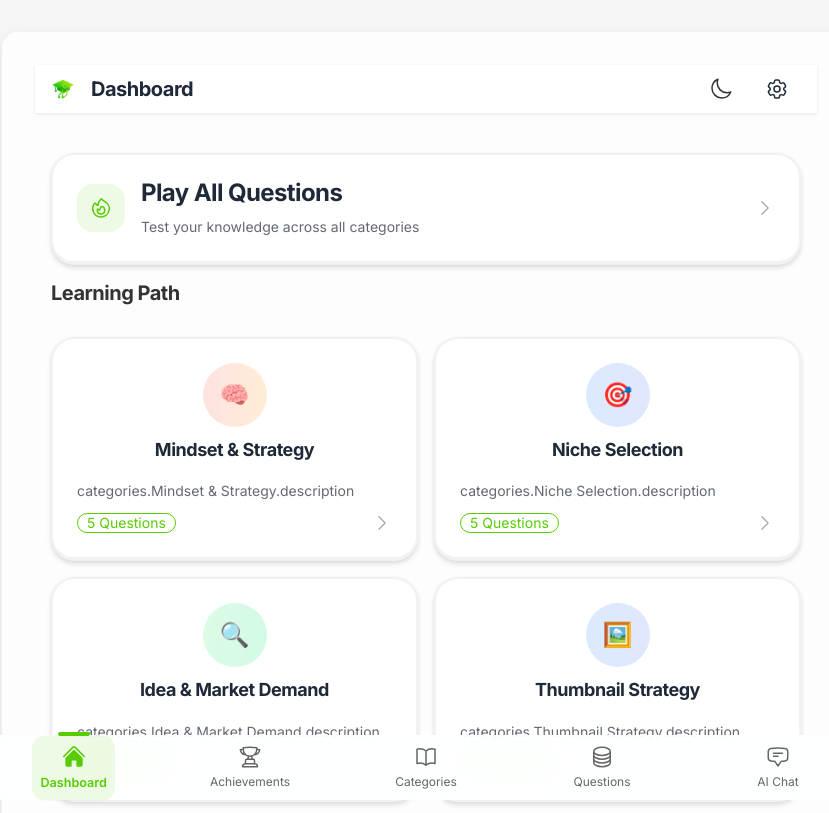
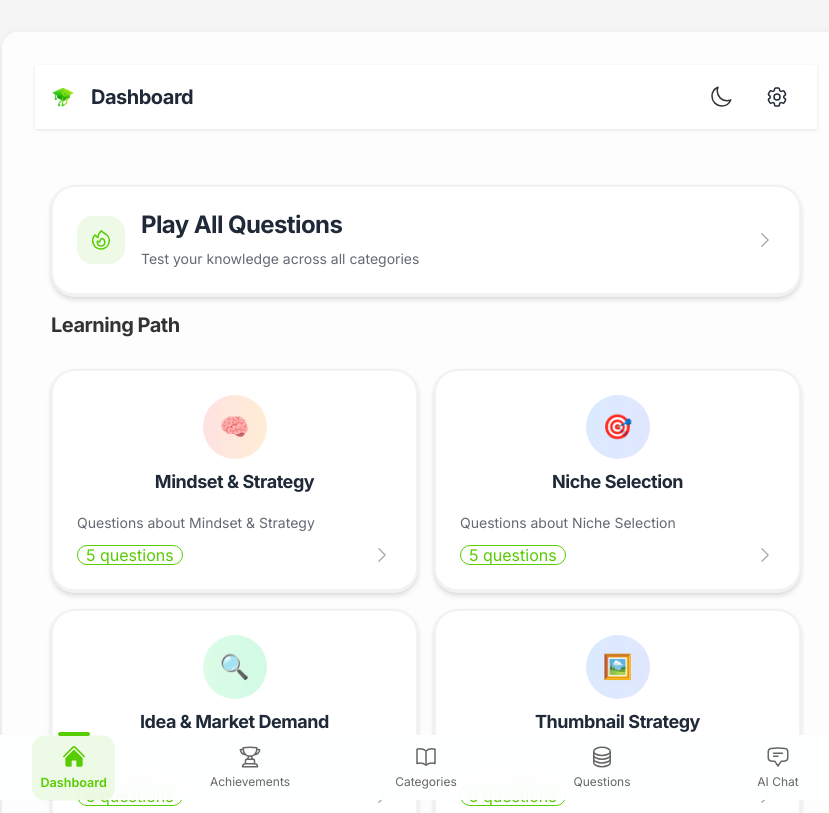
Before and after one commit to youssef-imlyhen/kostudy, a React (Vite) app: page /dashboard in a window 1280 px wide. Shown: the top 813 px of the page, without its empty margins (214-1043 px from the left). Built offline with nearby package versions, Linux system fonts and the light colour scheme; no server answers.

Commit message:
chore: final touches before publishing

```diff
--- a/src/components/CategoryCard.tsx
+++ b/src/components/CategoryCard.tsx
@@ -3,7 +3,6 @@ import { Link } from 'react-router-dom';
 import { LockClosedIcon, ChevronRightIcon } from '@heroicons/react/24/outline';
 import Card from './Card';
 import { getCategoryColor } from '../data/questions';
-import { useLanguage } from '../context/LanguageContext';
 import { useCategoryEmojis } from '../hooks/useCategoryEmojis';
 
 interface CategoryCardProps {
@@ -25,7 +24,6 @@ const CategoryCard: React.FC<CategoryCardProps> = ({
   locked = false,
   size = 'large'
 }) => {
-  const { t } = useLanguage();
   const { getEmoji } = useCategoryEmojis();
 
   // Determine the display title
@@ -58,8 +56,9 @@ const CategoryCard: React.FC<CategoryCardProps> = ({
 
         <p className="text-sm text-base-content/70 mb-3 flex-grow">{description}</p>
         <div className="flex justify-between items-center">
-          <span className={`badge badge-primary badge-outline ${badgeSize}`}>
-            {questionCount} {t('dashboard.questions')}
+          <span className={`badge badge-primary badge-outline whitespace-nowrap ${badgeSize} px-1.5 sm:px-2 leading-none`}>
+            <span className="sm:hidden">{questionCount} Q</span>
+            <span className="hidden sm:inline">{questionCount} questions</span>
           </span>
           <ChevronRightIcon className="w-5 h-5 text-base-content/40 group-hover:translate-x-1 transition-transform" />
         </div>
--- a/src/components/Header.tsx
+++ b/src/components/Header.tsx
@@ -22,12 +22,12 @@ export default function Header({
 
   return (
     <header
-          className="relative z-10 bg-base-100 shadow-sm"
+          className="relative z-10 bg-base-100 shadow-sm  px-4 py-2 mb-4"
           style={{
             transition: `background-color ${designTokens.transitions.duration} ${designTokens.transitions.timing}, color ${designTokens.transitions.duration} ${designTokens.transitions.timing}`,
           }}
         >
-      <div className="container mx-auto px-4 py-0">
+      <div className="container mx-auto">
         <div className="flex items-center justify-between h-12">
           <div className="flex items-center gap-2 h-12">
             {showBackButton && (
--- a/src/screens/CategoriesScreen.tsx
+++ b/src/screens/CategoriesScreen.tsx
@@ -24,13 +24,10 @@ export default function CategoriesScreen() {
   // Get categories from questions data
   const questionCounts = getQuestionsCountByCategory();
   const categories = getCategories().map((categoryId) => {
-    const descriptionKey = `categories.${categoryId}.description`;
-    const description = t(descriptionKey);
-
-    // Check if the description is the same as the key (meaning it wasn't found)
-    const finalDescription = description === descriptionKey
-      ? `Questions about ${categoryId}`
-      : description;
+    const readableName = categoryId
+      .replace(/_/g, ' ')
+      .replace(/\b\w/g, (c) => c.toUpperCase());
+    const finalDescription = `Questions about ${readableName}`;
 
     return {
       id: categoryId,
--- a/src/screens/DashboardScreen.tsx
+++ b/src/screens/DashboardScreen.tsx
@@ -26,13 +26,19 @@ export default function DashboardScreen() {
   const totalMistakes = getTotalUniqueMistakes(mistakes);
 
   const questionCounts = getQuestionsCountByCategory();
-  const allCategories = getCategories().map((categoryId) => ({
-    id: categoryId,
-    name: categoryId.charAt(0).toUpperCase() + categoryId.slice(1),
-    description: t(`categories.${categoryId}.description`) || `Questions about ${categoryId}`,
-    questionCount: questionCounts[categoryId] || 0,
-    icon: BookOpenIcon,
-  }));
+  const allCategories = getCategories().map((categoryId) => {
+    const readableName = categoryId
+      .replace(/_/g, ' ')
+      .replace(/\b\w/g, (c) => c.toUpperCase());
+    return {
+      id: categoryId,
+      name: readableName,
+      // Always use direct English description without localization lookup
+      description: `Questions about ${readableName}`,
+      questionCount: questionCounts[categoryId] || 0,
+      icon: BookOpenIcon,
+    };
+  });
 
   const displayedCategories = allCategories.slice(0, MAX_CATEGORIES_DISPLAYED);
 
```
Also changed, not shown: 2 other files (tests, documents, lock files or other folders).
